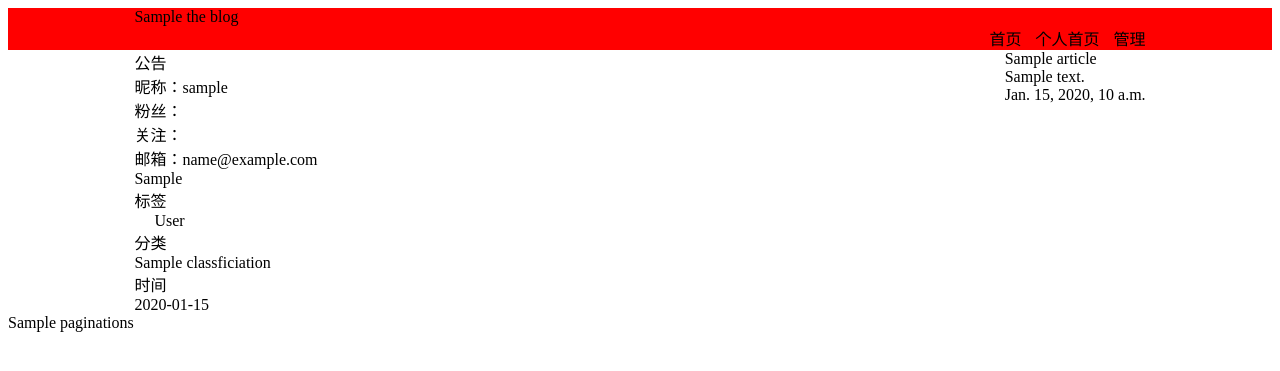
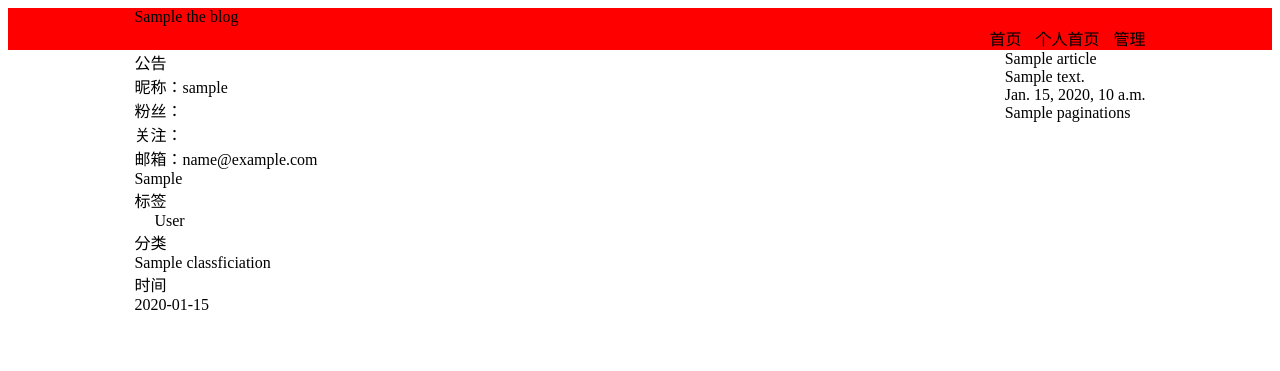
Before and after one commit to leejason001/BaoZhang2024, a Django app: template templates/mySite/home.html in a window 1280 px wide. Shown: the top 371 px of the page. Run offline with Django 3.2, Linux system fonts and the light colour scheme; tables that the repository leaves empty hold one stand-in row (values such as "Sample post"); the template is opened without the code that fills it: values that come from a table or form of the project are taken from there, most other values are stand-ins (such as "Sample title", 1, 10 or a date in 2020); parts of the project's set-up code (start-up, migrations or seed data) failed here and were passed over.

Commit message:
使个人主站“分页”css——位置基本正常

```diff
--- a/statics/css/home.css
+++ b/statics/css/home.css
@@ -14,8 +14,6 @@
 .homeContent {
     width: 80%;
     margin: 0 auto;
-    clear: both;
-    overflow: hidden;
 }
 .homeContent .homeContentLeft{
     float: left;
--- a/templates/mySite/home.html
+++ b/templates/mySite/home.html
@@ -42,13 +42,15 @@
                 </div>
             </div>
             <div class="homeContentRight">
-                {% for article in articles %}
-                    <div>{{ article.title }}</div>
-                    <div>{{ article.summary }}</div>
-                    <div class="articleDetails"><span>{{ article.ctime }}</span></div>
-                {% endfor %}
+                <div>
+                    {% for article in articles %}
+                        <div>{{ article.title }}</div>
+                        <div>{{ article.summary }}</div>
+                        <div class="articleDetails"><span>{{ article.ctime }}</span></div>
+                    {% endfor %}
+                </div>
+                {{ paginations }}
             </div>
         </div>
-    {{ paginations }}
     </div>
 {% endblock %}
```
